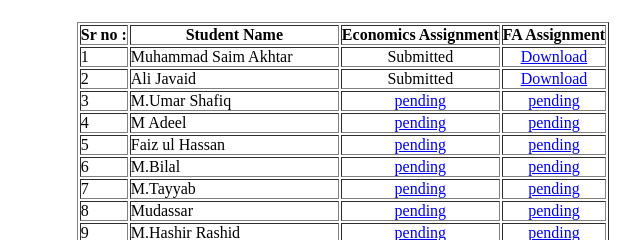
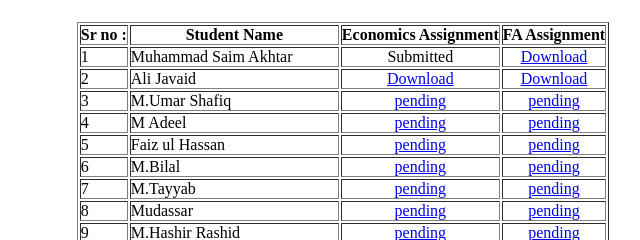
Before and after one commit to Affleck889/constantine, a plain HTML site: page index.html in a window 1280 px wide. Shown: the part 312-552 px from the top of the page, 297-937 px from the left. Drawn offline with Linux system fonts and the light colour scheme.

Commit message:
Update index.html

```diff
--- a/index.html
+++ b/index.html
@@ -43,10 +43,10 @@
        <TR>
        <TD> 2 </TD>
        <TD> Ali Javaid </TD>
-       <TD> <center>
-        Submitted
-    </center> </TD>
-       <TD><center><a href="./ali2fa.pdf " target="_blank" download="ali2fa.pdf " class="download-button">
+       <TD> <center><a href=" " target="_blank" download=" " class="download-button">
+        Download
+    </a></center> </TD>
+       <TD><center><a href="./alitwofa.pdf " target="_blank" download="alitwofa.pdf" class="download-button">
         Download
     </a></center></TD>
        </TR>
```
